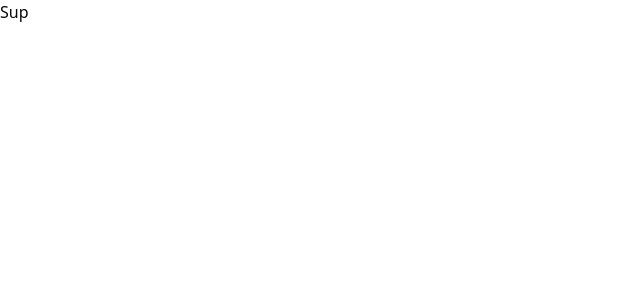
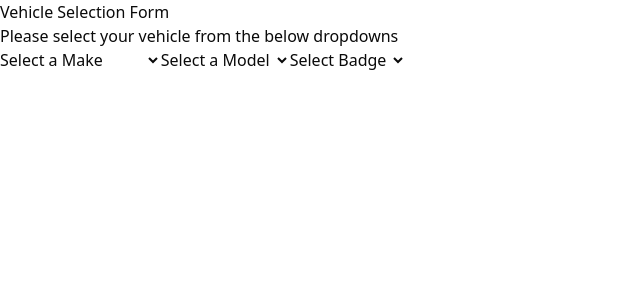
Before and after one commit to shaneplunkett/ag-takehome, a React (Vite) app: page / in a window 1280 px wide. Shown: the top 300 px of the page, without its empty margins (0-640 px from the left). Built offline with nearby package versions, Linux system fonts and the light colour scheme.

Commit message:
useContext

```diff
--- a/src/components/ui/FormContext.tsx
+++ b/src/components/ui/FormContext.tsx
@@ -37,7 +37,3 @@ export function VehicleProvider({ children }: PropsWithChildren) {
     </FacetContext.Provider>
   );
 }
-
-export default function FormContext() {
-  return <div>Sup</div>;
-}
--- a/src/components/ui/NewForm.tsx
+++ b/src/components/ui/NewForm.tsx
@@ -3,7 +3,14 @@ import { useVehicleContext } from "@/lib/useVehicle";
 type ModelData = Record<string, string[]>;
 
 export default function NewForm() {
-  const context = useVehicleContext();
+  const {
+    make,
+    model,
+    badge,
+    handleMakeChange,
+    handleModelChange,
+    handleBadgeChange,
+  } = useVehicleContext();
   const MODELS: Record<string, ModelData> = {
     ford: {
       Ranger: ["Raptor", "Raptorx", "wildtrak"],
@@ -24,6 +31,9 @@ export default function NewForm() {
   ));
   return (
     <>
+      <h2>Vehicle Selection Form</h2>
+      <p>Please select your vehicle from the below dropdowns</p>
+      <form>
         <label>
           Select a Make
           <select
@@ -35,6 +45,41 @@ export default function NewForm() {
             {makeItems}
           </select>
         </label>
+        <label>
+          Select a Model
+          <select
+            name="Model"
+            value={model}
+            onChange={(e) => handleModelChange(e.target.value)}
+          >
+            <option value=""></option>
+            {make === "" ? (
+              <option value=""></option>
+            ) : (
+              Object.keys(MODELS[make]).map((item) => (
+                <option key={item}>{item}</option>
+              ))
+            )}
+          </select>
+        </label>
+        <label>
+          Select Badge
+          <select
+            name="Badge"
+            value={badge}
+            onChange={(e) => handleBadgeChange(e.target.value)}
+          >
+            <option value=""></option>
+            {make === "" || model === "" ? (
+              <option value=""></option>
+            ) : (
+              MODELS[make][model].map((item) => (
+                <option key={item}>{item}</option>
+              ))
+            )}
+          </select>
+        </label>
+      </form>
     </>
   );
 }
--- a/src/main.tsx
+++ b/src/main.tsx
@@ -1,10 +1,12 @@
 import { StrictMode } from "react";
 import { createRoot } from "react-dom/client";
 import "./index.css";
-import FormContext from "./components/ui/FormContext";
-
+import NewForm from "./components/ui/NewForm";
+import { VehicleProvider } from "./components/ui/FormContext";
 createRoot(document.getElementById("root")!).render(
   <StrictMode>
-    <FormContext />
+    <VehicleProvider>
+      <NewForm />
+    </VehicleProvider>
   </StrictMode>,
 );
```
Lines whose indentation alone changed are shown as unchanged.
